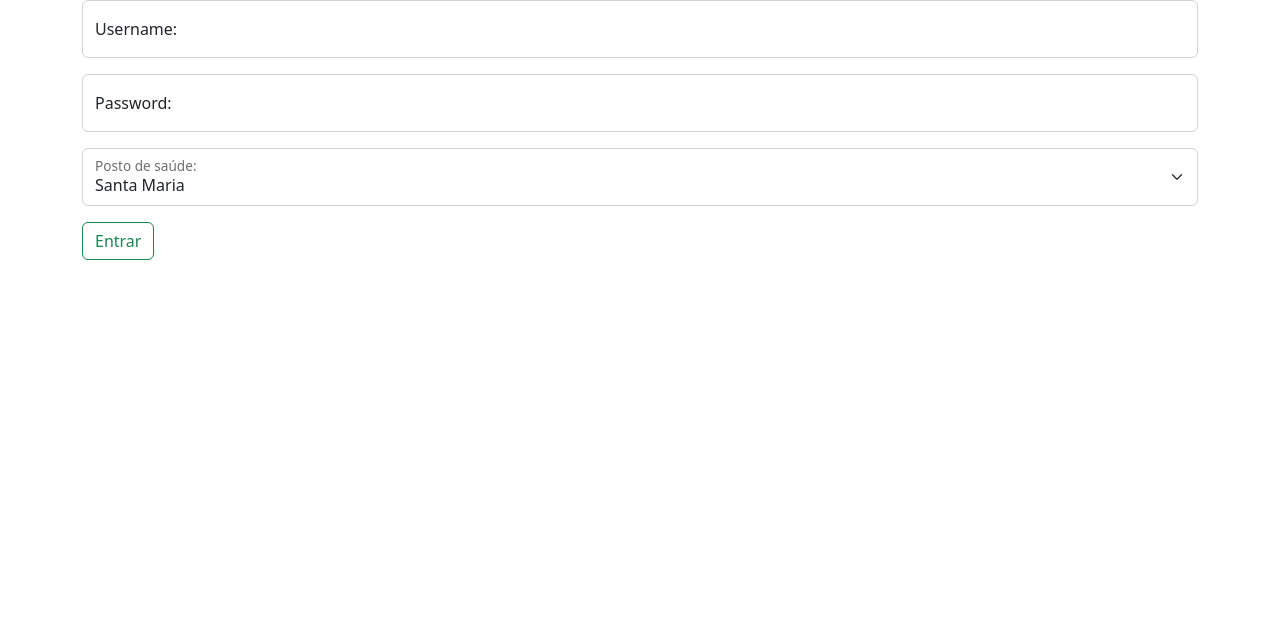
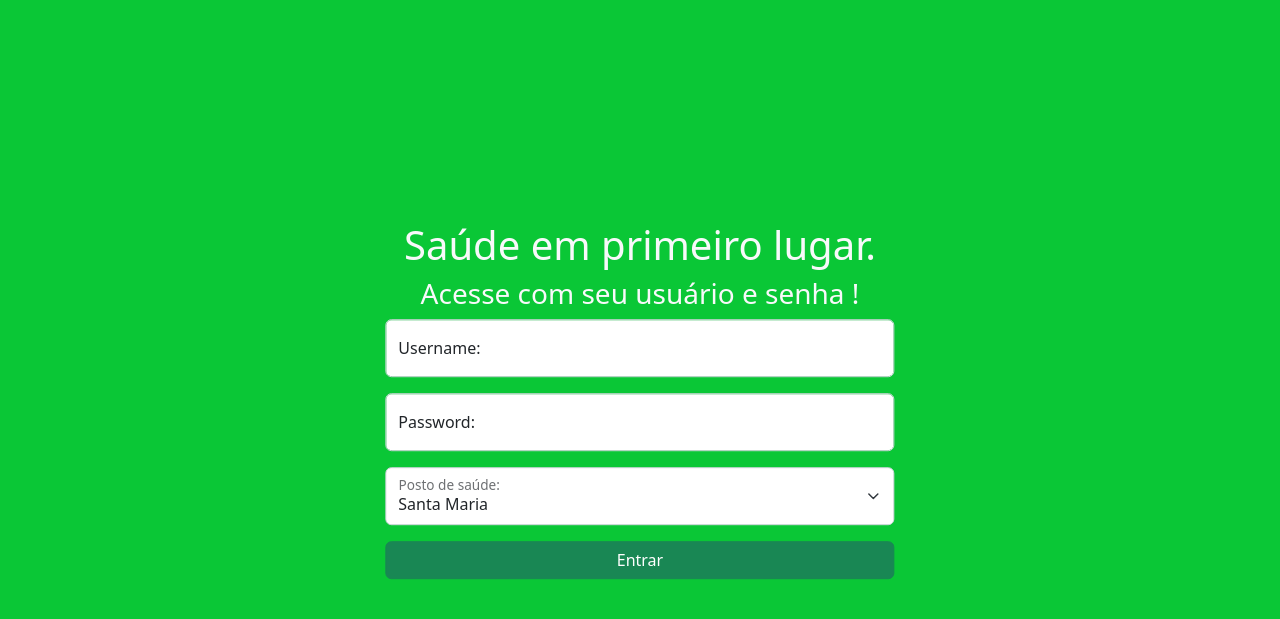
Before and after one commit to DevRodriguera/TCC-PHP-MarcarConsulta, a PHP site: page / in a window 1280 px wide. Shown: the top 619 px of the page. Run offline with PHP 8.4, Linux system fonts and the light colour scheme.

Commit message:
Add css in index.php and scheduleAppointment.php

```diff
--- /dev/null
+++ b/New/admin/View/index.css
@@ -0,0 +1,3 @@
+body{
+    background-color: #0ac736 !important;
+}
--- a/New/admin/View/index.php
+++ b/New/admin/View/index.php
@@ -4,11 +4,16 @@
   <meta charset="utf-8">
   <meta name="viewport" content="width=device-width, initial-scale=1">
   <title>SRSaúde</title>
+  <link rel="stylesheet" href="index.css">
   <link href="https://cdn.jsdelivr.net/npm/bootstrap@5.2.0/dist/css/bootstrap.min.css" rel="stylesheet" integrity="sha384-gH2yIJqKdNHPEq0n4Mqa/HGKIhSkIHeL5AyhkYV8i59U5AR6csBvApHHNl/vI1Bx" crossorigin="anonymous">
 </head>
 <body>
   <main>
     <div class="container">
+      <div class="row">
+        <div class="col-5 position-absolute top-50 start-50 translate-middle">
+          <h1 class="text-center text-light">Saúde em primeiro lugar.</h1>
+          <h3 class="text-center text-light">Acesse com seu usuário e senha !</h3>
           <form action="../controller/sistema.php" method="post">
             <input type="hidden" name="type" value="admLogin">
             <div class="form-floating mb-3">
@@ -27,10 +32,12 @@
               </select>
               <label for="floatingInput">Posto de saúde:</label>
             </div>
-        <div class="d-grid gap-2 d-lg-block">
-          <button class="btn btn-outline-success" type="submit" value="admLogin">Entrar</button>
+            <div class="d-grid gap-2">
+              <button class="btn btn-success" type="submit" value="admLogin">Entrar</button>
             </div>
           </form>
+        </div>
+      </div>
     </div>
   </main>
   <script src="https://cdn.jsdelivr.net/npm/@popperjs/core@2.11.5/dist/umd/popper.min.js" integrity="sha384-Xe+8cL9oJa6tN/veChSP7q+mnSPaj5Bcu9mPX5F5xIGE0DVittaqT5lorf0EI7Vk" crossorigin="anonymous"></script>
--- a/New/admin/View/scheduleAppointment.php
+++ b/New/admin/View/scheduleAppointment.php
@@ -12,7 +12,7 @@
   </header>
   <main>
     <div class="container">
-      <div class="row mt-5 mb-5">
+      <div class="row">
         <div class="col">
           <h1>Agendar Consulta</h1>
         </div>
@@ -52,7 +52,9 @@
               <input type="date" name="" id="" class="form-control" placeholder="">
               <label for="">A data</label>
             </div>
-            <button type="submit" class="btn btn-outline-primary mx-auto" value="agendarConsulta">Agendar</button>
+            <div class="d-grid gap-2">
+              <button type="submit" class="btn btn-outline-primary" value="agendarConsulta">Agendar</button>
+            </div>
           </form>
         </div>
       </div>
```
Also changed, not shown: 1 other file. Lines whose indentation alone changed are shown as unchanged.
